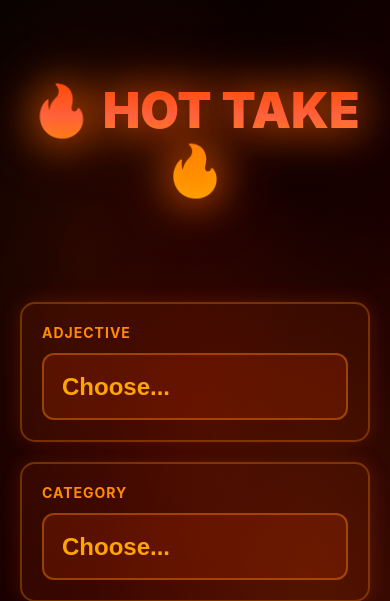
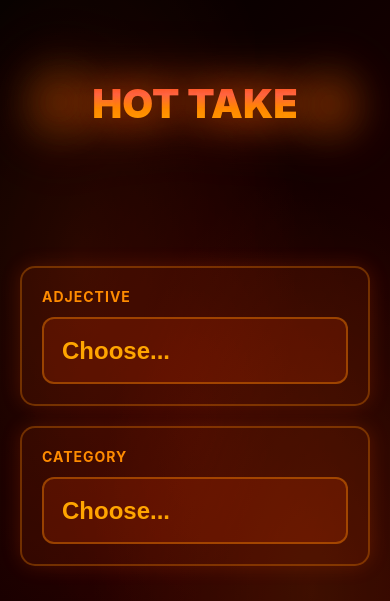
Before and after one commit to bdogstudio/WordMatch, a Flask app: page / in a window 390 px wide. Shown: the top 601 px of the page. Run offline with Flask 3, Linux system fonts and the light colour scheme.

Commit message:
Center title with animated flames on each side
- Separated flames from title text
- Added dancing flame animation
- Flames alternate movement for dynamic effect
- Better centered layout with flexbox
- Responsive sizing for mobile

Now displays: 🔥 HOT TAKE 🔥 with animated flames

🤖 Generated with [Claude Code](https://claude.com/claude-code)

Co-Authored-By: Claude <noreply@anthropic.com>

```diff
--- a/web-app/templates/index.html
+++ b/web-app/templates/index.html
@@ -69,6 +69,9 @@
             color: white;
             margin-top: 60px;
             margin-bottom: auto;
+            display: flex;
+            justify-content: center;
+            align-items: center;
         }
 
         .title h1 {
@@ -83,6 +86,39 @@
             text-shadow: 0 0 40px rgba(255, 69, 0, 0.5);
             filter: drop-shadow(0 0 20px rgba(255, 140, 0, 0.6));
             animation: flicker 3s ease-in-out infinite;
+            display: flex;
+            align-items: center;
+            justify-content: center;
+            gap: 20px;
+        }
+
+        .flame-left, .flame-right {
+            font-size: 60px;
+            animation: flame-dance 2s ease-in-out infinite;
+            filter: drop-shadow(0 0 15px rgba(255, 140, 0, 0.8));
+        }
+
+        .flame-left {
+            animation-delay: 0s;
+        }
+
+        .flame-right {
+            animation-delay: 1s;
+        }
+
+        @keyframes flame-dance {
+            0%, 100% {
+                transform: translateY(0px) scale(1);
+            }
+            25% {
+                transform: translateY(-5px) scale(1.1);
+            }
+            50% {
+                transform: translateY(0px) scale(0.95);
+            }
+            75% {
+                transform: translateY(-3px) scale(1.05);
+            }
         }
 
         @keyframes flicker {
@@ -429,7 +465,11 @@
 
         @media (max-width: 400px) {
             .title h1 {
-                font-size: 50px;
+                font-size: 40px;
+                gap: 10px;
+            }
+            .flame-left, .flame-right {
+                font-size: 36px;
             }
             .adjective {
                 font-size: 40px;
@@ -451,7 +491,7 @@
         <!-- Setup Screen -->
         <div class="screen active" id="setup-screen">
             <div class="title">
-                <h1>🔥 HOT TAKE 🔥</h1>
+                <h1><span class="flame-left">🔥</span> HOT TAKE <span class="flame-right">🔥</span></h1>
             </div>
 
             <div style="margin-bottom: auto;">
```
